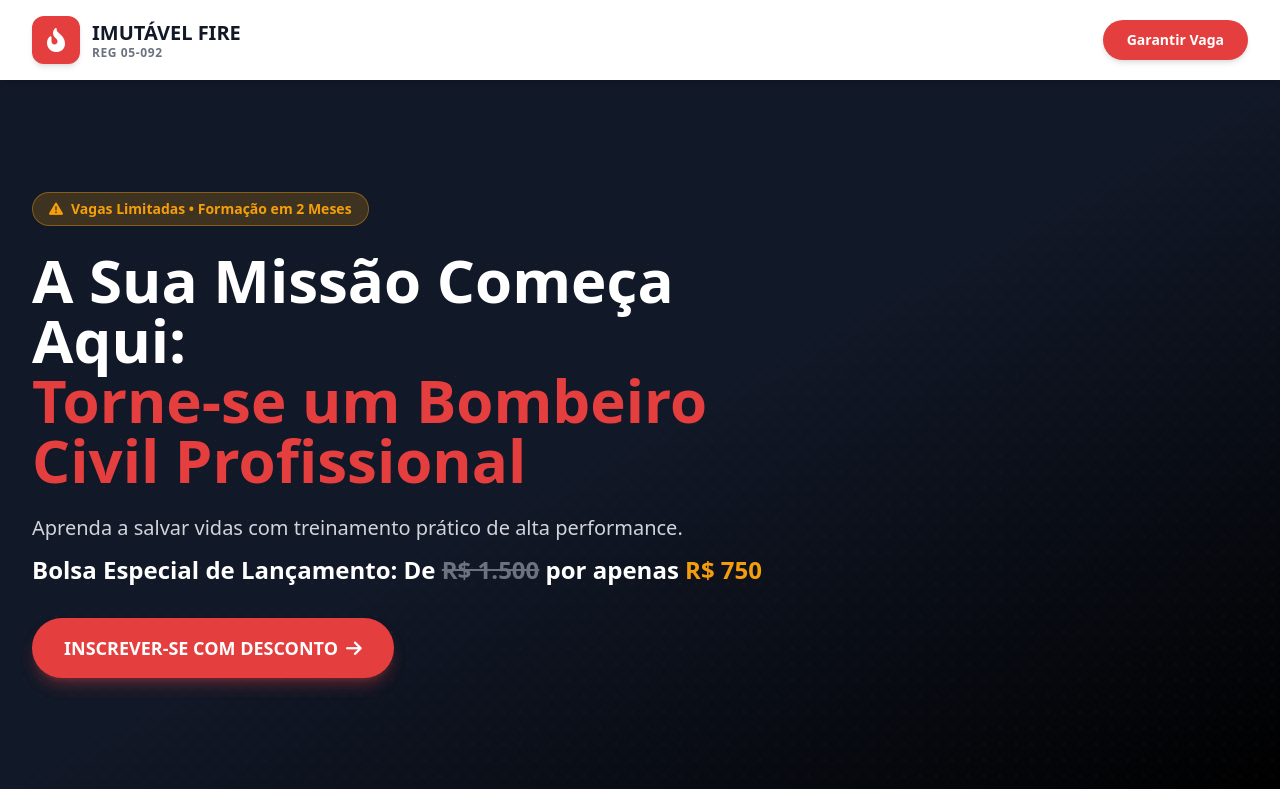
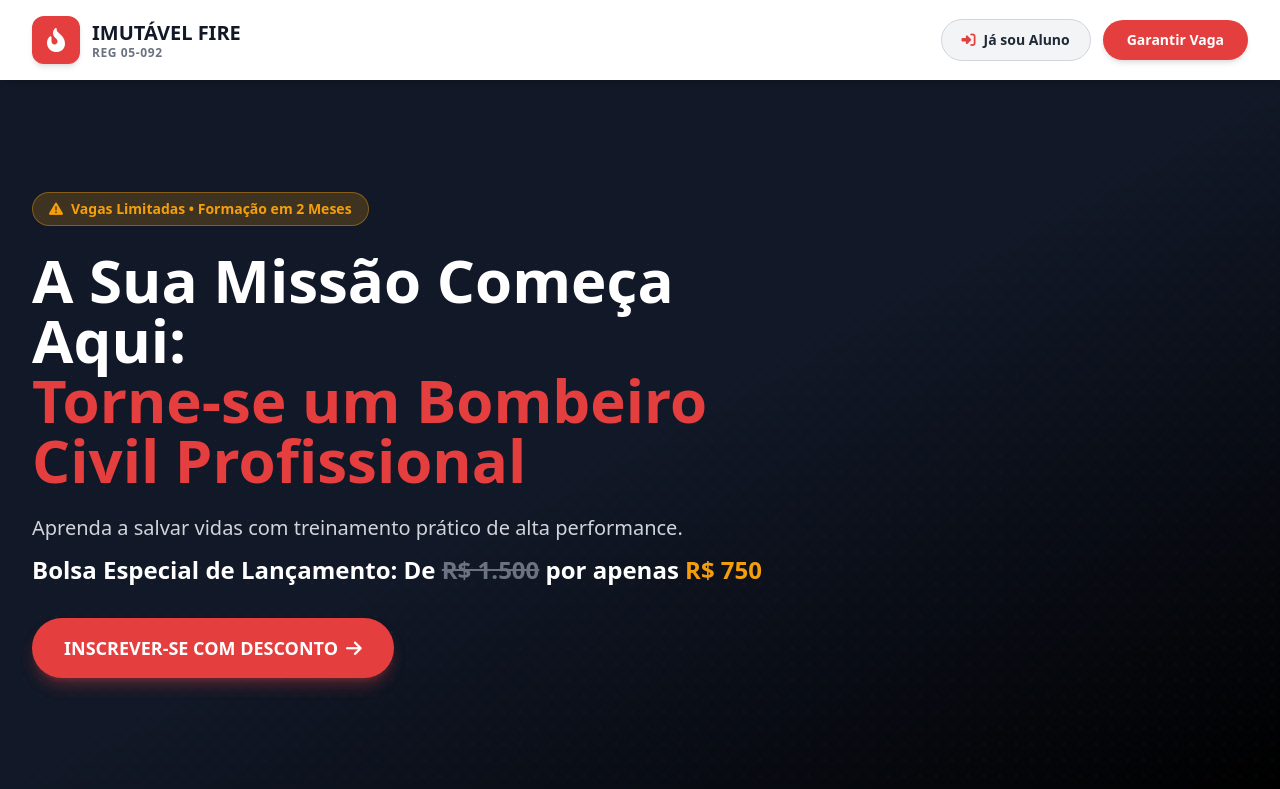
Before and after one commit to matheusbarbosatech/imutavel-fire-lms, a Django app: page / in a window 1280 px wide. Shown: the top 789 px of the page. Run offline with Django 5.2, Linux system fonts and the light colour scheme; some libraries are stand-ins or nearby versions.

Commit message:
🔑 Adicionando botao de Login para alunos no topo da Landing Page

```diff
--- a/apps/management/templates/management/landing_page.html
+++ b/apps/management/templates/management/landing_page.html
@@ -38,17 +38,25 @@
                     <p class="text-xs text-gray-500 font-semibold tracking-wider">REG 05-092</p>
                 </div>
             </div>
-            <div>
-                <a href="#matricula" class="bg-fire-red hover:bg-red-700 text-white font-bold py-2.5 px-6 rounded-full transition duration-300 shadow-md inline-block text-sm">
+
+            <!-- Botões de Ação no Header -->
+            <div class="flex items-center space-x-3">
+                <!-- Botão de Login para quem já é aluno -->
+                <a href="{% url 'accounts:login' %}" class="bg-gray-100 hover:bg-gray-200 text-gray-800 font-bold py-2.5 px-4 md:px-5 rounded-full transition duration-300 border border-gray-300 text-sm flex items-center gap-2">
+                    <i class="fa-solid fa-right-to-bracket text-fire-red"></i>
+                    <span>Já sou Aluno</span>
+                </a>
+
+                <!-- Botão de Inscrição -->
+                <a href="#matricula" class="bg-fire-red hover:bg-red-700 text-white font-bold py-2.5 px-5 md:px-6 rounded-full transition duration-300 shadow-md text-sm hidden sm:inline-block">
                     Garantir Vaga
                 </a>
             </div>
         </div>
     </header>
 
-    <!-- Hero Section sem imagem de fundo (Gradiente Profissional) -->
+    <!-- Hero Section -->
     <section class="relative bg-gradient-to-br from-gray-900 via-fire-dark to-black text-white py-20 md:py-28 overflow-hidden">
-        <!-- Padrão geométrico de fundo -->
         <div class="absolute inset-0 opacity-10 bg-[radial-gradient(#E53E3E_1px,transparent_1px)] [background-size:16px_16px]"></div>
 
         <div class="relative z-10 max-w-7xl mx-auto px-4 sm:px-6 lg:px-8">
@@ -167,7 +175,6 @@
                     <!-- Checkout e Local de Matrícula -->
                     <div class="p-10 md:p-14 flex flex-col justify-between">
                         <div>
-                            <!-- Selos da Instituição e Parceria (Com Ícones) -->
                             <div class="flex items-center gap-4 mb-8">
                                 <div class="px-4 py-2 bg-red-50 text-fire-red rounded-lg font-black text-sm border border-red-200 flex items-center gap-2">
                                     <i class="fa-solid fa-shield-halved"></i> IMUTÁVEL FIRE
```
